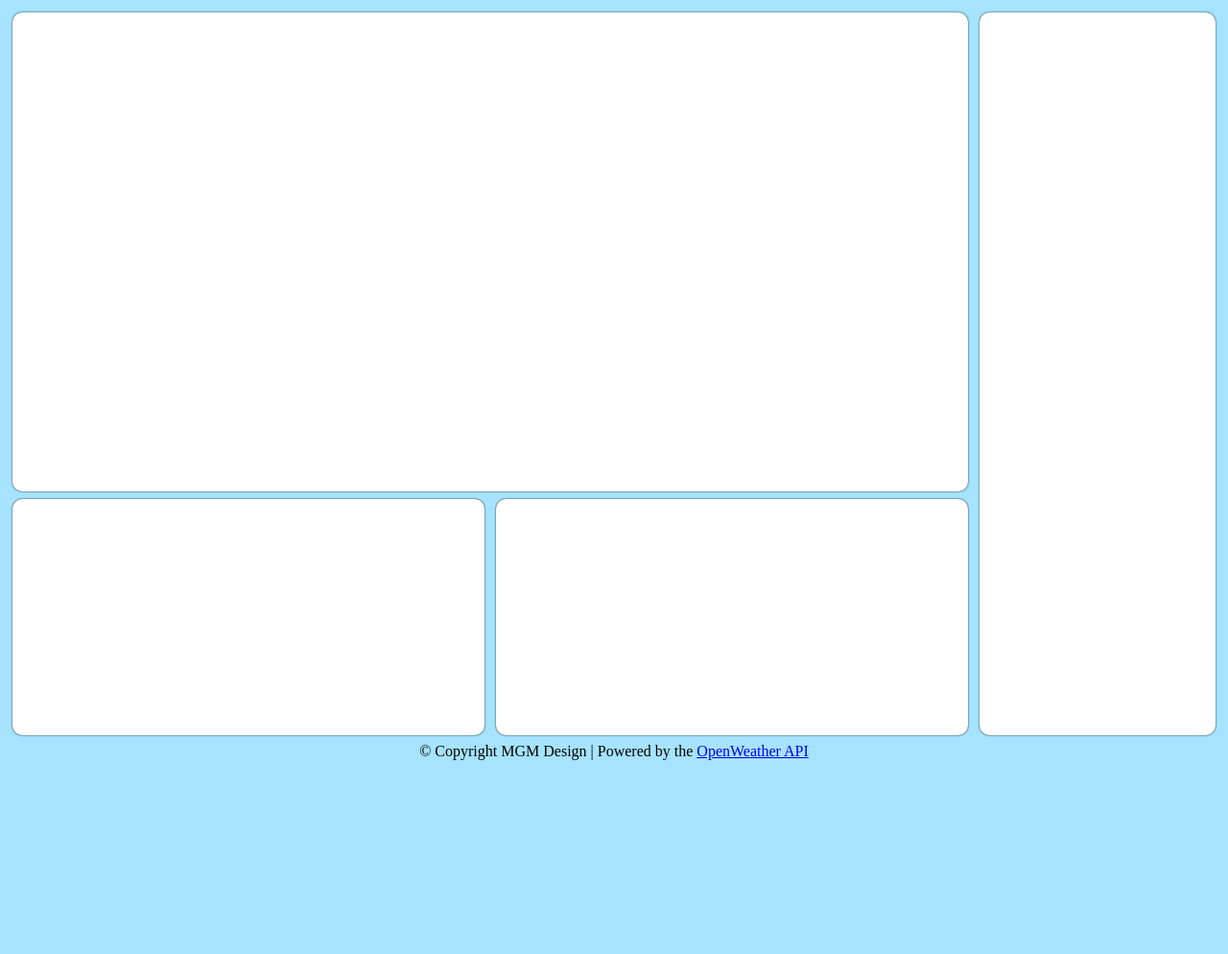
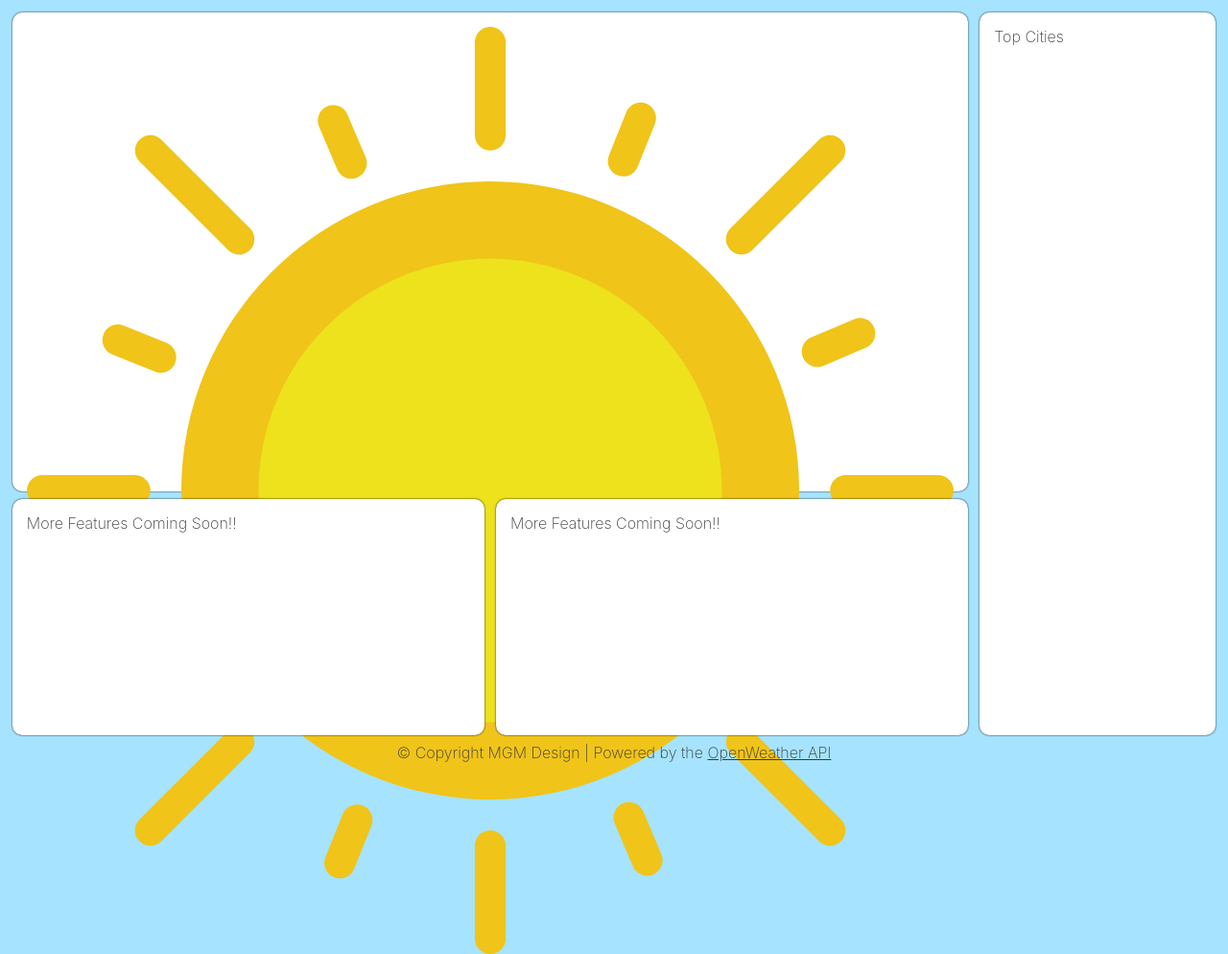
Before and after one commit to MeischkeM91/weather-app, a website built with webpack: page dist/index.html in a window 1280 px wide. Shown: the whole page at 96% size. Before the commit the page ends 802 px from the top, so only its background shows below. Built offline with nearby package versions, Linux system fonts and the light colour scheme.

Commit message:
Fleshed out HTML and added font styling

```diff
--- a/src/style.css
+++ b/src/style.css
@@ -4,6 +4,9 @@
 *{
     padding: 0;
     margin: 0;
+    font-family: -apple-system, BlinkMacSystemFont, 'Segoe UI', Roboto, Oxygen, Ubuntu, Cantarell, 'Open Sans', 'Helvetica Neue', sans-serif;
+    font-weight: 200;
+    color: rgb(58, 58, 58);
 }
 #wrapper{
     background-color: var(--background-blue);
```
Also changed, not shown: dist/index.html.
